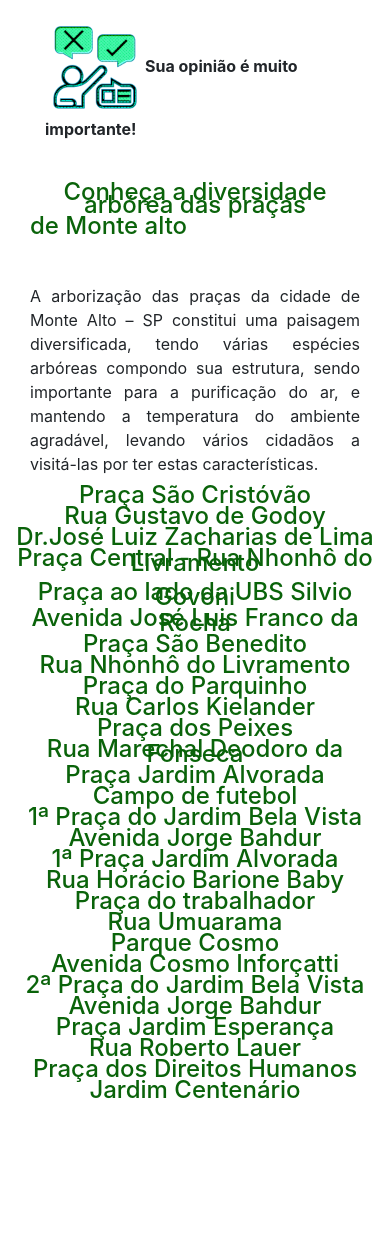
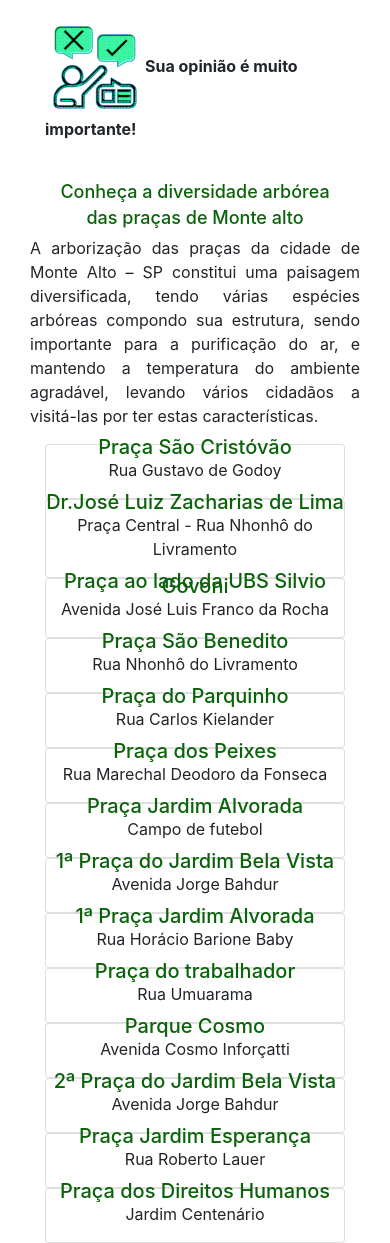
Before and after one commit to proj-int01/app_arborizacao, a Flask app: page / in a window 390 px wide. Shown: the part 814-2057 px from the top of the page. Before the commit the page ends 1912 px from the top, so only its background shows below. Run offline with Flask 2, Linux system fonts and the light colour scheme; data comes from the database, SQL or seed files in the repository; some libraries are stand-ins or nearby versions.

Commit message:
teste mobile

```diff
--- a/app_arbo/templates/trees/index.html
+++ b/app_arbo/templates/trees/index.html
@@ -13,7 +13,6 @@
     h4 {
         color: #0a630a;
         line-height: 5px;
-
 
     }
     a:link, a:visited, a:active a:hover
@@ -140,16 +139,13 @@
 
     </div>
 </div>
-    <div class="col-md-10">
+    <div class="col-md-7">
       <p></p>
 
-        <p><td><h4 style="text-align: center;">Conheça a diversidade<br></h4></td>
-        <td><h4 style="text-align: center;"> arbórea das praças </p></4>
-          <td><h4>de Monte alto</h4></td>
-          </p><br></td>
-
+        <td><h4 style="text-align: center ; font-size: 18px ;">Conheça a diversidade arbórea<br></h4></td>
+        <td><h4 style="text-align: center ; font-size: 18px ;"><br></h4></td>
         <th></th>
-
+        <td><h4 style="text-align: center ; font-size: 18px ;">das praças de Monte alto</h4></td>
         <div class="imb">
         <td></td>
       </div>
@@ -163,17 +159,17 @@
         </p>
         <p style="text-align: justify;">A arborização das praças da cidade de Monte Alto – SP constitui uma paisagem diversificada, tendo várias espécies arbóreas compondo sua estrutura, sendo importante para a purificação do ar, e mantendo a temperatura do ambiente agradável, levando vários cidadãos a visitá-las por ter estas características. </p>
 <div class="container">
+  <div class="row">
 
-    <div class="col-md-10">
+      <div class="col-md-12">
 
-          {% for praca in pracas %}
-
-                      <h4 style="text-align: center;"><a href="{{url_for('get_praca', id=praca.id)}}"><h4>{{praca.name}}</p></h4>
-                    </a>
-                   <p>{{praca.end}}<p>
+                {% for praca in pracas %}
+            <div class="card">
+                    <div class="card-tile">
+                    <a href="{{url_for('get_praca', id=praca.id)}}"><h4 style="text-align: center ; font-size: 20px ;">{{praca.name}}</h4></a>
+                <p class="text-center">{{praca.end}}</p>
                     </div>
                 </div>
-              </div>
                     {% endfor %}
             </div>
         </div>
```
